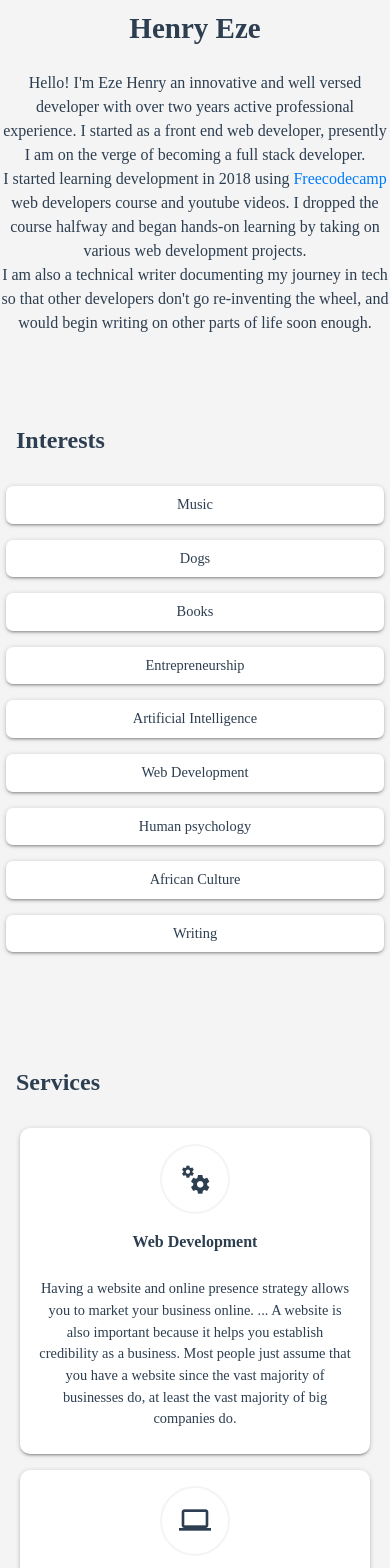
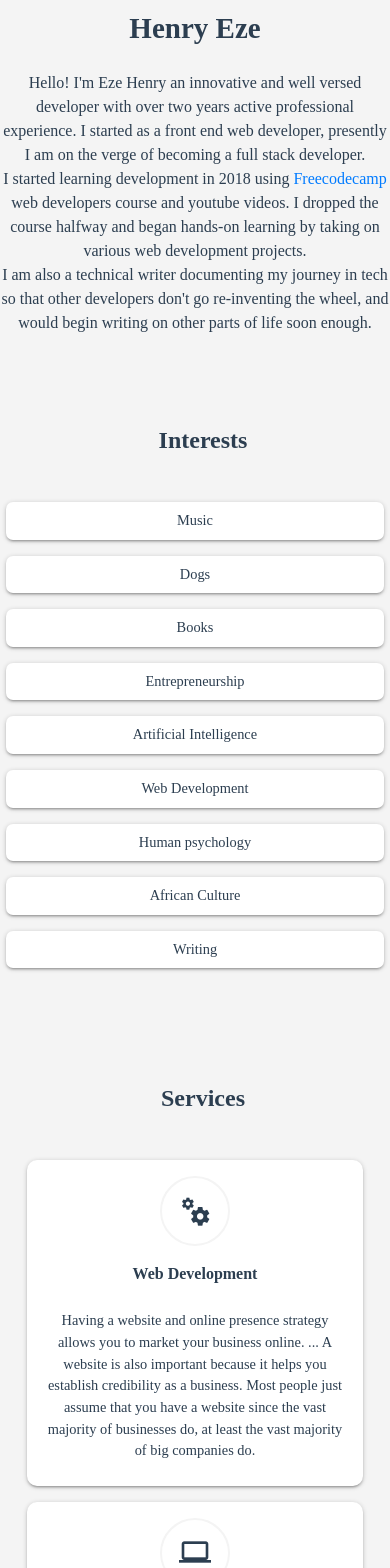
Before and after one commit to god-of-js/my-portfolio, a Vue app: page /about in a window 390 px wide. Shown: the part 432-2000 px from the top of the page. Built offline with nearby package versions, Linux system fonts and the light colour scheme; a web font is replaced by a local one.

Commit message:
deployment v1

```diff
--- a/src/components/nav.vue
+++ b/src/components/nav.vue
@@ -9,7 +9,7 @@
         class="link"
         target="_blank"
         href="https://docs.google.com/document/d/1ITVyudR-U-TqnbRvzCYIiUBkUrnEp_FAKnzyMMSWE2Y/edit?usp=sharing"
-        >Resume
+        >Résumé
       </a>
     </div>
     <button class="trans_btn mdi mdi-menu " @click="activate" style="display: none;"> </button>
--- a/src/components/services.vue
+++ b/src/components/services.vue
@@ -1,5 +1,5 @@
 <template>
-    <div class="services border_radius m-2 pt-3 pl-3 pr-3 pb-4 box_shadow">
+    <div class="services border_radius m-2 pt-3 pl-3 pr-3 pb-4 box_shadow col-lg-4 col-sm-8 col-md-6 ">
         <div class="service_avatar mb-3"> <i :class="icon"> </i></div>
         <div class="header text-center">{{name}} </div>
         <div class="text pt-4 text-center">
--- a/src/style/mobile.scss
+++ b/src/style/mobile.scss
@@ -45,6 +45,10 @@ $grey: #f4f4f4;
     }
 }
 @media only screen and (max-width: 545px ) {
+    .services{
+        width: 80%;
+        margin: auto;
+    }
     .landing_page{
         flex-direction: column;
         padding-top: 100px;
--- a/src/style/style.scss
+++ b/src/style/style.scss
@@ -145,7 +145,6 @@ nav{
     text-align: center;
 }
 .services{
-    width: 350px;
     min-height: 300px;
     background-color: $white;
     .header{
--- a/src/views/About.vue
+++ b/src/views/About.vue
@@ -3,7 +3,7 @@
     <section class="d-flex landing_page align-items-center">
       <img src="/img/formalhenry.jpg" width="300" />
       <div class="text_container">
-        <div class="header pb-5">
+        <div class="header pb-3">
           Henry Eze
         </div>
         <div class="col-lg-8 col-md-12 p-0">
@@ -23,7 +23,7 @@
       </div>
     </section>
     <section class="pl-5 pr-5 pt-0 pb-5 no_padding">
-      <div class="title pl-5 ml-3 no_padding">Interests</div>
+      <div class="title pl-5 ml-3 no_padding text-center pb-3">Interests</div>
       <div class="row d-flex justify-content-center p-3 no_padding">
         <interest
           v-for="interest in interests"
@@ -33,7 +33,7 @@
       </div>
     </section>
     <section class="pl-5 pr-5 pt-0 no_padding">
-      <div class="title pl-5 ml-3 no_padding">Services</div>
+      <div class="title pl-5 ml-3 no_padding text-center pb-3">Services</div>
       <div class="row d-flex justify-content-center p-3 no_padding">
         <services
           v-for="(service, index) in services"
```
